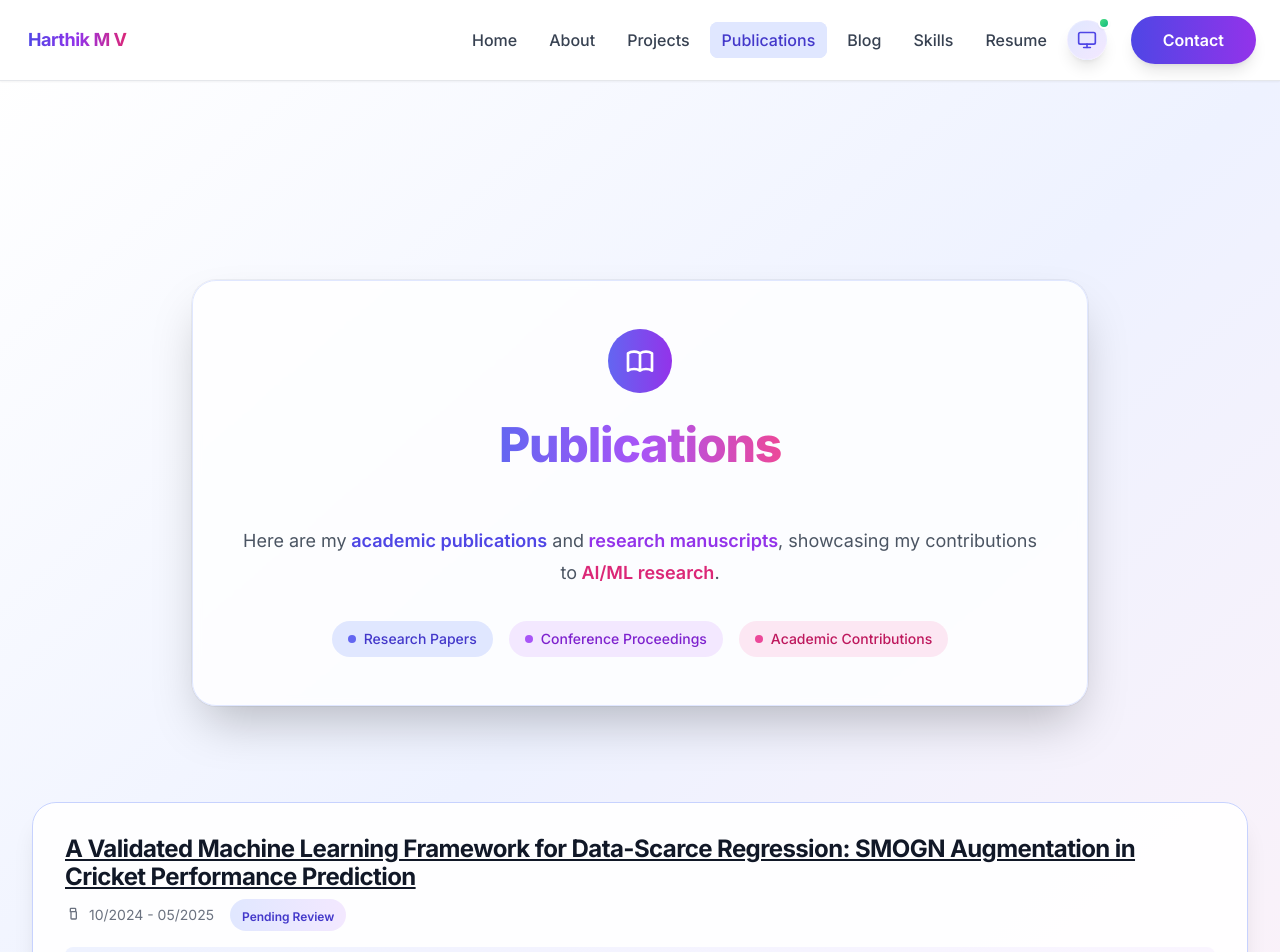
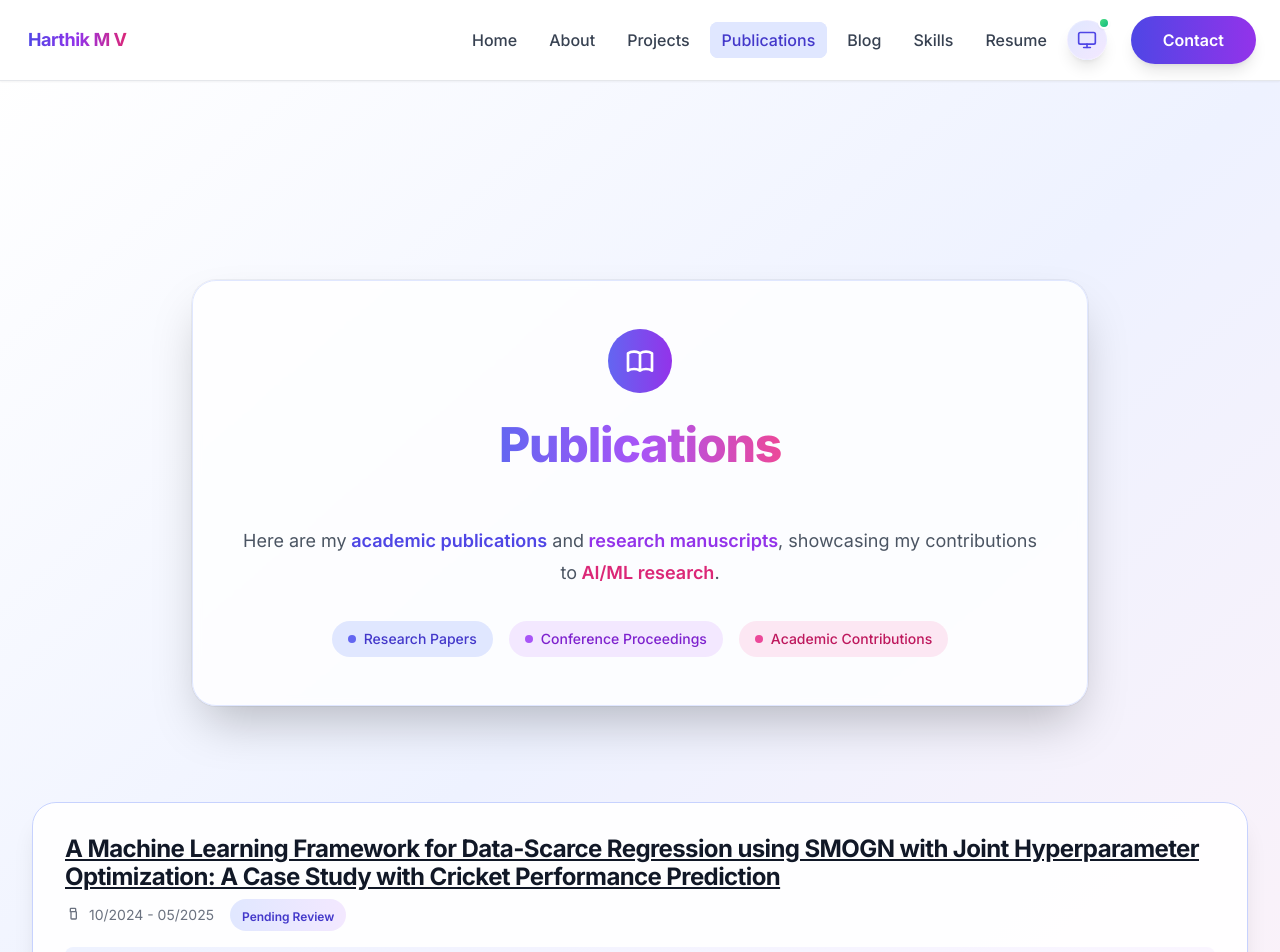
Before and after one commit to Harthik777/portfolio-website, a Next.js app: page /publications in a window 1280 px wide. Shown: the top 952 px of the page. Built offline with nearby package versions, Linux system fonts and the light colour scheme.

Commit message:
Update publications page content

```diff
--- a/src/app/publications/page.tsx
+++ b/src/app/publications/page.tsx
@@ -3,7 +3,7 @@ import Link from 'next/link';
 const publications = [
   {
     title:
-      'A Validated Machine Learning Framework for Data-Scarce Regression: SMOGN Augmentation in Cricket Performance Prediction',
+      'A Machine Learning Framework for Data-Scarce Regression using SMOGN with Joint Hyperparameter Optimization: A Case Study with Cricket Performance Prediction',
     description:
       'Manuscript Draft Completed, Submitted for Review (IEEE TENCON 2025). This work presents a validated ML framework using SMOGN for regression in cricket performance prediction. See the main project for more details.',
     status: 'Pending Review',
```
